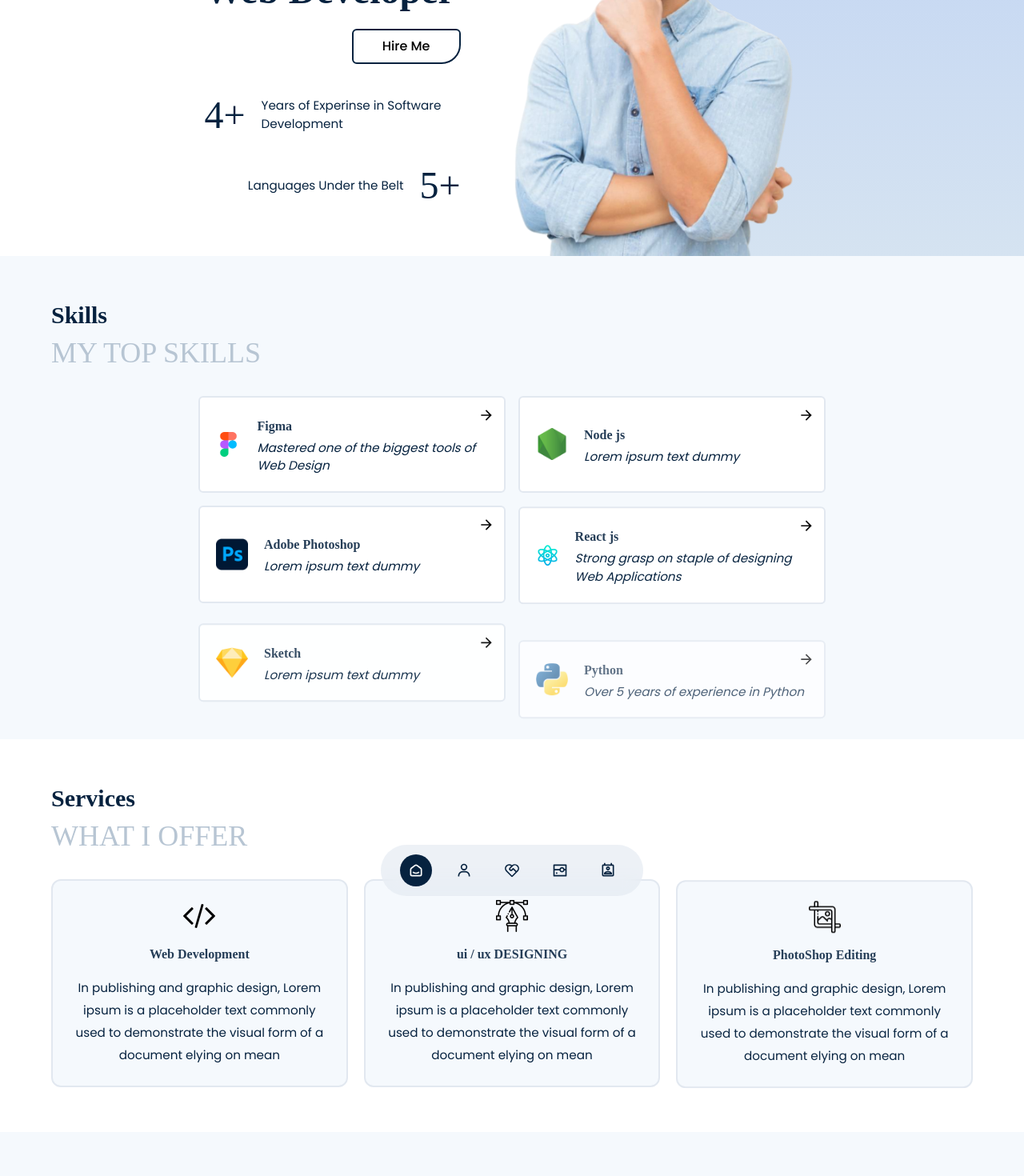
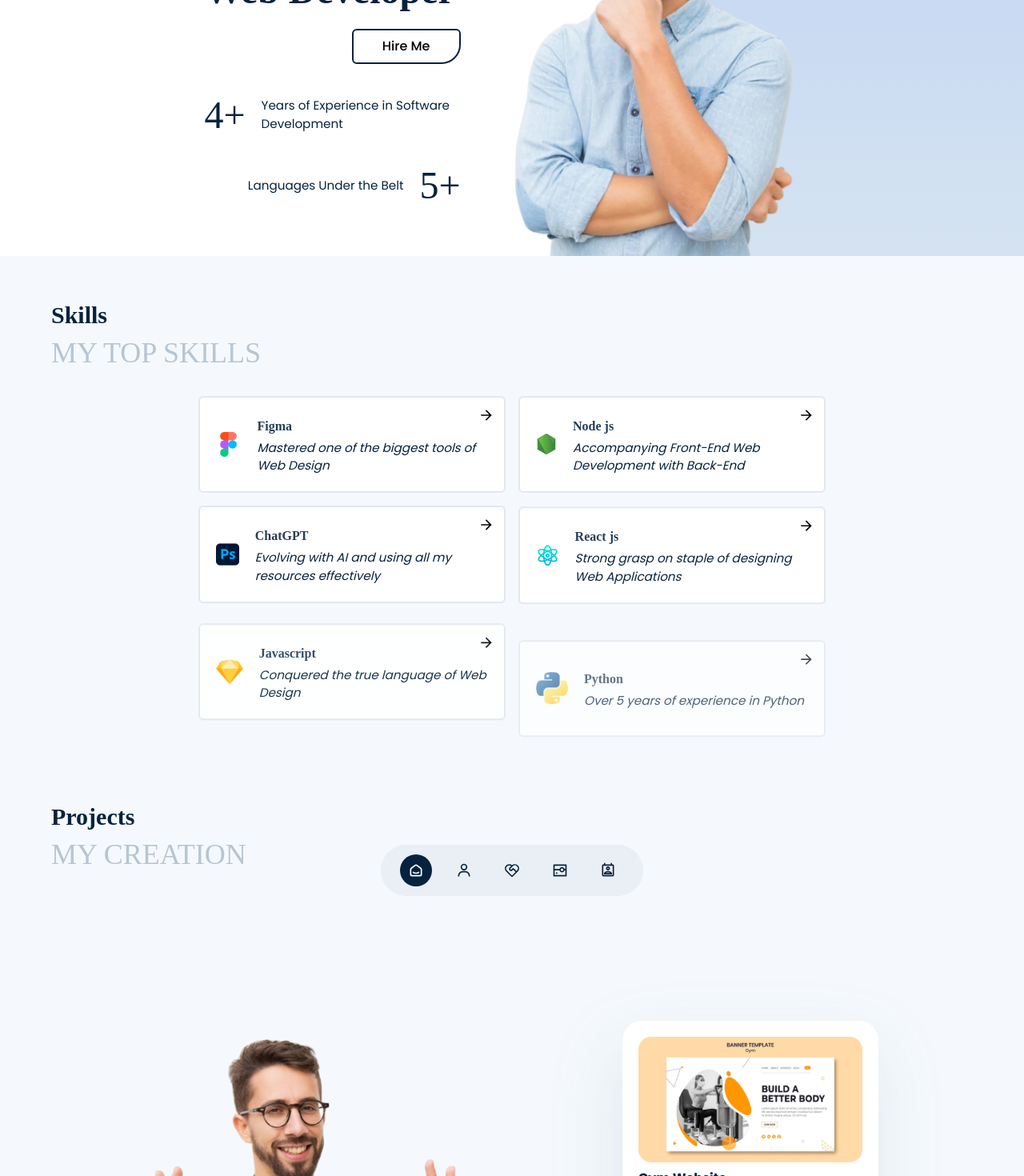
Before and after one commit to Sridhar-C-25/react_portfolio_2, a React (Vite) app: page / in a window 1280 px wide. Shown: the part 480-1950 px from the top of the page at 80% size. Built offline with nearby package versions, Linux system fonts and the light colour scheme; a web font is replaced by a local one.

Commit message:
Updates and testing Services removal

```diff
--- a/src/App.jsx
+++ b/src/App.jsx
@@ -25,10 +25,10 @@ const App = () => {
       <Navbar />
       <Hero />
       <Skills />
-      <Service />
+
       <Projects />
+      <Testimonials />
       <Hireme />
-      <Testimonials />
       <Contact />
       <footer className="p-3 text-center">
         <h6 className="mb-3">JOHN ALEX</h6>
--- a/src/Content.js
+++ b/src/Content.js
@@ -66,7 +66,7 @@ export const content = {
     hero_content: [
       {
         count: "4+",
-        text: "Years of Experinse in Software Development",
+        text: "Years of Experience in Software Development",
       },
       {
         count: "5+",
@@ -85,12 +85,12 @@ export const content = {
       },
       {
         name: "Node js",
-        para: "Lorem ipsum text  dummy",
+        para: "Accompanying Front-End Web Development with Back-End",
         logo: nodejs,
       },
       {
-        name: "Adobe Photoshop",
-        para: "Lorem ipsum text  dummy",
+        name: "ChatGPT",
+        para: "Evolving with AI and using all my resources effectively",
         logo: ps,
       },
       {
@@ -99,8 +99,8 @@ export const content = {
         logo: reactjs,
       },
       {
-        name: "Sketch",
-        para: "Lorem ipsum text  dummy",
+        name: "Javascript",
+        para: "Conquered the true language of Web Design",
         logo: sketch,
       },
       {
@@ -111,7 +111,7 @@ export const content = {
     ],
     icon: MdArrowForward,
   },
-  services: {
+  /*services: {
     title: "Services",
     subtitle: "WHAT I OFFER",
     service_content: [
@@ -121,7 +121,7 @@ export const content = {
         logo: services_logo1,
       },
       {
-        title: "ui / ux DESIGNING",
+        title: "UI / UX DESIGNING",
         para: "In publishing and graphic design, Lorem ipsum is a placeholder text commonly used to demonstrate the visual form of a document elying on mean",
         logo: services_logo2,
       },
@@ -131,7 +131,7 @@ export const content = {
         logo: services_logo3,
       },
     ],
-  },
+  },*/
   Projects: {
     title: "Projects",
     subtitle: "MY CREATION",
@@ -153,13 +153,13 @@ export const content = {
   },
   Testimonials: {
     title: "Hobbies",
-    subtitle: "MY HOBBIES",
+    subtitle: "AND RELEVANCE",
     testimonials_content: [
       {
+        name: "Woodworking",
         review:
-          "“I have a big interest in hands on work and creating things for people, giving me insight on UX and UI as I have to conform to the standards of my customer!”",
+          "I have a big interest in hands on work and creating things for people, giving me insight on UX and UI as I have to conform to the standards of my customer!",
         /*img: avatar1,*/
-        name: "Woodworking",
       },
       {
         review:
```
